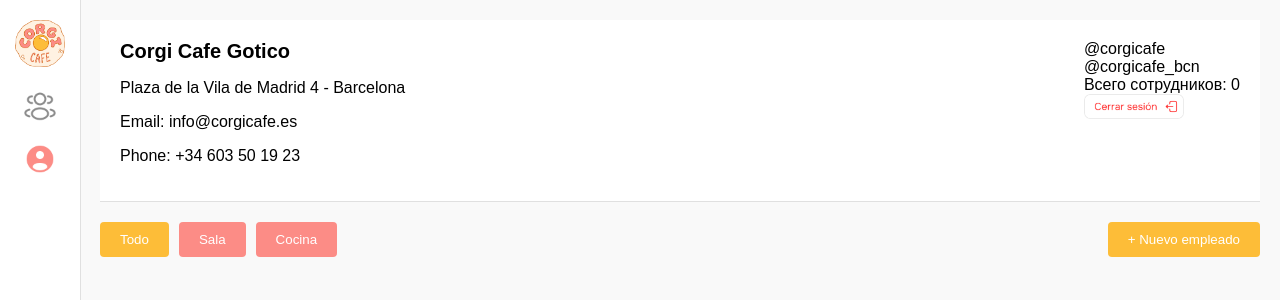
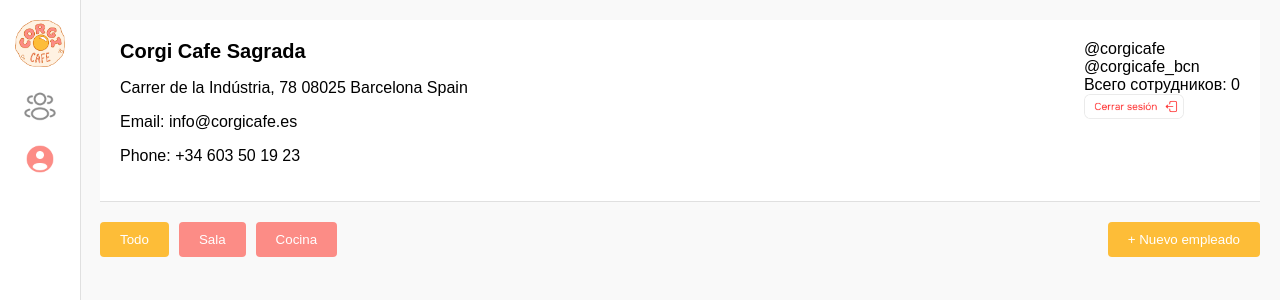
Before and after one commit to Begemot100/CorgiCafe, a Flask app: page /dashboard in a window 1280 px wide. Shown: the top 300 px of the page. Run offline with Flask 3, Linux system fonts and the light colour scheme; a user stored in the database is signed in.

Commit message:
Добавил index.html и обновил app.py для corgisagrada

```diff
--- a/app.py
+++ b/app.py
@@ -649,7 +649,7 @@
 
     except Exception as e:
         return jsonify({"error": f"❌ Ошибка в /work: {str(e)}"}), 500
-
+# iuggigi
 def calculate_employee_summary(employee_id):
     """
     Пересчитывает суммарные часы работы, дни, отпуска для сотрудника.
--- a/templates/index.html
+++ b/templates/index.html
@@ -40,8 +40,8 @@
         <!-- Header -->
         <div class="header">
             <div class="cafe-info">
-                <h2 id="cafe-name">Corgi Cafe Gotico</h2>
-                <p id="cafe-address">Plaza de la Vila de Madrid 4 - Barcelona</p>
+                <h2 id="cafe-name">Corgi Cafe Sagrada</h2>
+                <p id="cafe-address">Carrer de la Indústria, 78 08025 Barcelona Spain</p>
                 <p id="cafe-email">Email: info@corgicafe.es</p>
                 <p id="cafe-phone">Phone: +34 603 50 19 23</p>
             </div>
```
